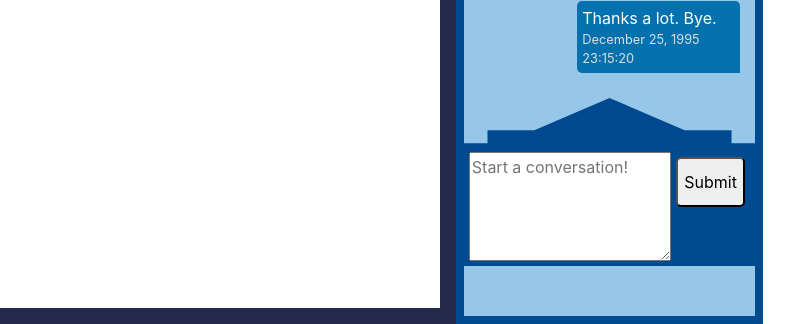
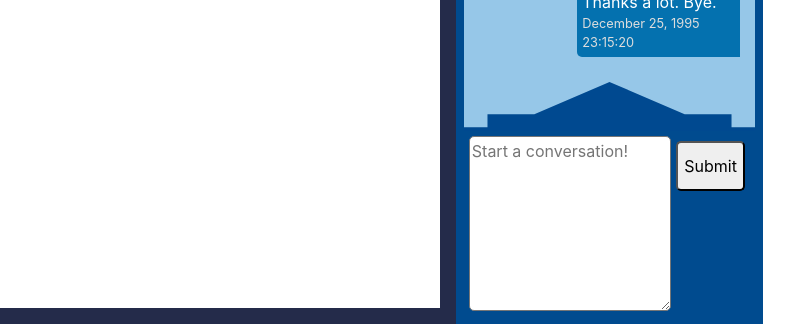
Before and after one commit to JimBoonie/LowesChatbot, a website: page interface/index.html in a window 1280 px wide. Shown: the part 999-1323 px from the top of the page, 389-1183 px from the left. Drawn offline with nearby package versions, Linux system fonts and the light colour scheme.

Commit message:
Fix spacing issue with pagoda.

```diff
--- a/interface/index.html
+++ b/interface/index.html
@@ -55,10 +55,12 @@
                             v-bind:key="msg.id"
                         ></message-item>
                     </div>
-                    <img class="lowes-pagoda" src="static/svg/pagoda.svg" alt="Lowe's pagoda" \>
-                    <div id="chat-input-box">
-                        <textarea id="chat-input" placeholder="Start a conversation!"></textarea>
-                        <button onclick="submitMessage()">Submit</button>
+                    <div id="chat-user-panel">
+                        <img class="lowes-pagoda" src="static/svg/pagoda.svg" alt="Lowe's pagoda" \>
+                        <div id="chat-input-box">
+                            <textarea id="chat-input" placeholder="Start a conversation!"></textarea>
+                            <button onclick="submitMessage()">Submit</button>
+                        </div>
                     </div>
                 </div>
             </div>
--- a/interface/static/css/main.css
+++ b/interface/static/css/main.css
@@ -78,6 +78,7 @@ html, body {
 #chat {
     display: flex;
     flex-direction: column;
+    justify-content: space-between;
 
     width: 30%;
     height: 100%;
@@ -123,20 +124,31 @@ html, body {
 }
 
 .lowes-pagoda {
+    flex-grow: 0;
+    flex-shrink: 0;
     width: 100%;
+}
+
+#chat-user-panel {
+    display: flex;
+    flex-direction: column;
+    width: 100%;
+    height: 20%;
 }
 
 #chat-input-box {
     display: flex;
     flex-direction: row;
 
-    height: 10%;
+    flex-grow: 1;
+
     padding: 5px;
     background-color: #004B8F;
 }
 
 #chat-input-box > textarea {
     flex-grow: 1;
+    border-radius: 5px;
 }
 
 #chat-input-box > button {
```
